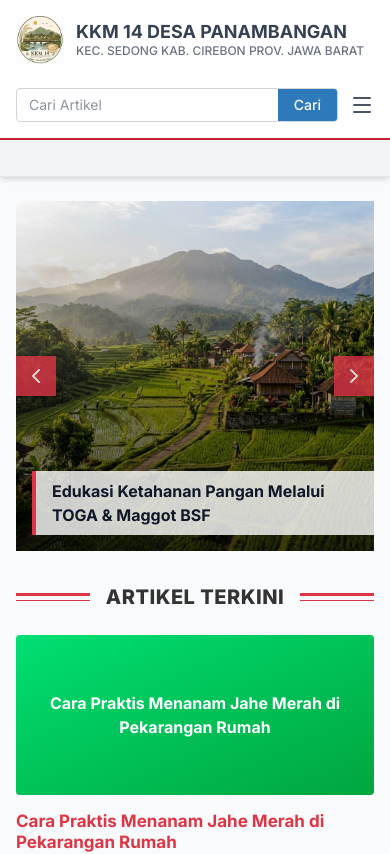
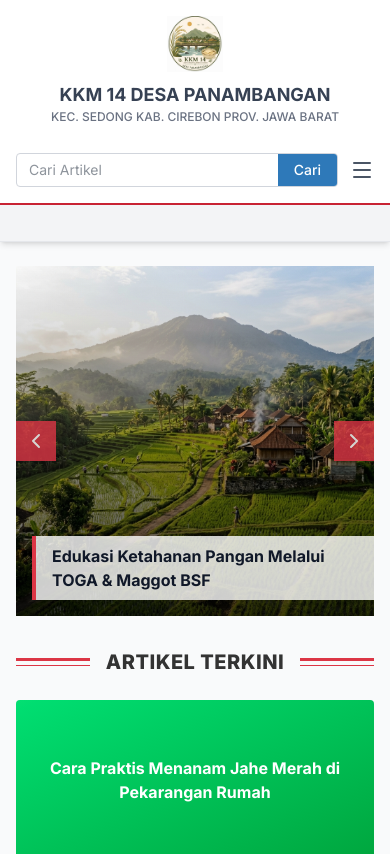
Before and after one commit to adin07-code/Desa-Panambangan, a Next.js app: page /blog in a window 390 px wide. Shown: the top 854 px of the page. Built offline with nearby package versions, Linux system fonts and the light colour scheme.

Commit message:
Center logo and title on mobile navbar

```diff
--- a/src/components/Navbar.tsx
+++ b/src/components/Navbar.tsx
@@ -13,18 +13,18 @@ export default function Navbar() {
       <div className="max-w-7xl mx-auto px-4 sm:px-6 lg:px-8 py-4">
         <div className="flex flex-col md:flex-row justify-between items-center gap-4">
           {/* Logo and Title */}
-          <div className="flex items-center gap-3 w-full md:w-auto">
+          <div className="flex flex-col md:flex-row items-center justify-center md:justify-start gap-3 w-full md:w-auto text-center md:text-left">
             <Link href="/" className="flex-shrink-0">
-              <img src="/logo.png" alt="Logo Desa" className="w-12 h-12 object-contain" />
+              <img src="/logo.png" alt="Logo Desa" className="w-14 h-14 object-contain" />
             </Link>
             <div className="flex flex-col">
               <span className="font-bold text-lg text-gray-700 leading-tight">KKM 14 DESA PANAMBANGAN</span>
-              <span className="text-xs text-gray-500 font-medium">KEC. SEDONG KAB. CIREBON PROV. JAWA BARAT</span>
+              <span className="text-xs text-gray-500 font-medium mt-0.5">KEC. SEDONG KAB. CIREBON PROV. JAWA BARAT</span>
             </div>
           </div>
 
           {/* Search Bar */}
-          <div className="flex items-center w-full md:w-auto mt-2 md:mt-0">
+          <div className="flex items-center justify-center w-full md:w-auto mt-3 md:mt-0">
             <div className="flex w-full md:w-72 border border-gray-300 rounded overflow-hidden">
               <input
                 type="text"
```
